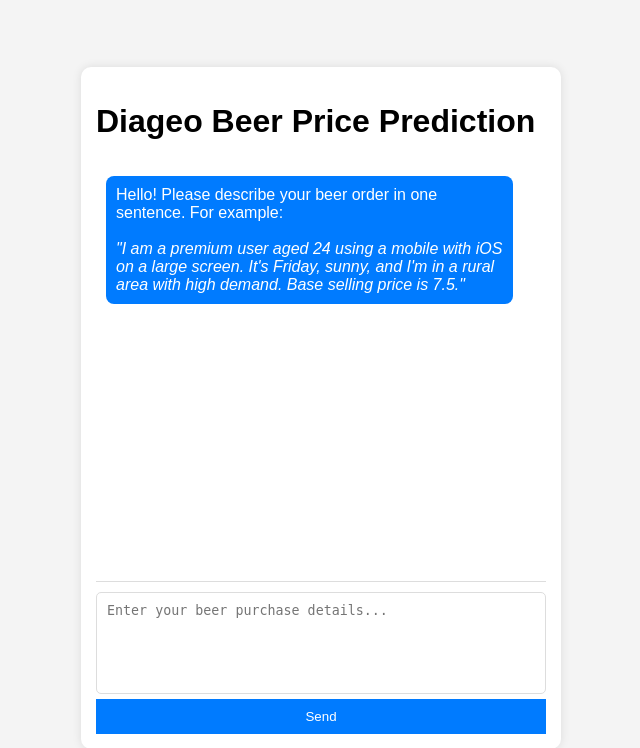
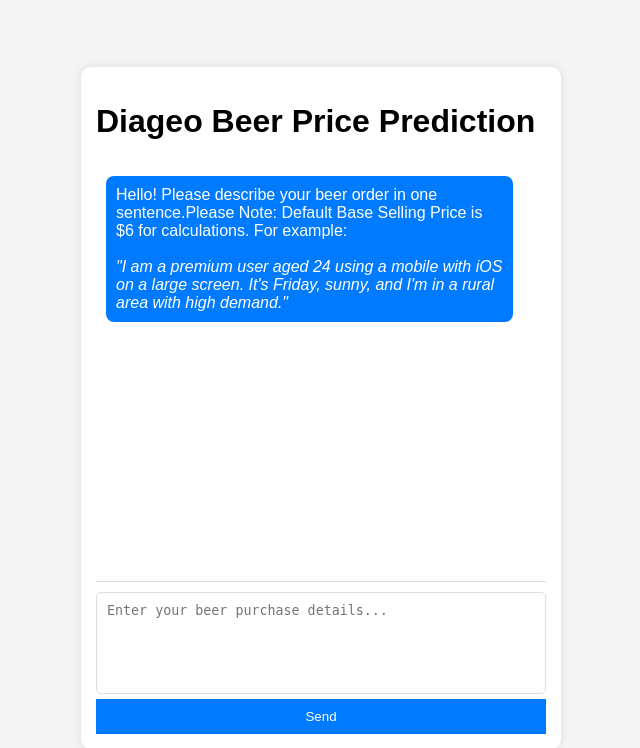
Before and after one commit to parag-bajaj/beer-price-prediction-frontend, a Flask app: page / in a window 1280 px wide. Shown: the top 748 px of the page, without its empty margins (319-959 px from the left). Run offline with Flask 2, Linux system fonts and the light colour scheme.

Commit message:
Update index.html

```diff
--- a/templates/index.html
+++ b/templates/index.html
@@ -11,8 +11,8 @@
     <h1>Diageo Beer Price Prediction</h1>
     <div class="chat-box" id="chat-box">
       <div class="chat-message bot">
-        Hello! Please describe your beer order in one sentence. For example:<br><br>
-        <i>"I am a premium user aged 24 using a mobile with iOS on a large screen. It's Friday, sunny, and I'm in a rural area with high demand. Base selling price is 7.5."</i>
+        Hello! Please describe your beer order in one sentence.Please Note: Default Base Selling Price is $6 for calculations. For example:<br><br>
+        <i>"I am a premium user aged 24 using a mobile with iOS on a large screen. It's Friday, sunny, and I'm in a rural area with high demand."</i>
       </div>
     </div>
     <div class="chat-input-container">
```
